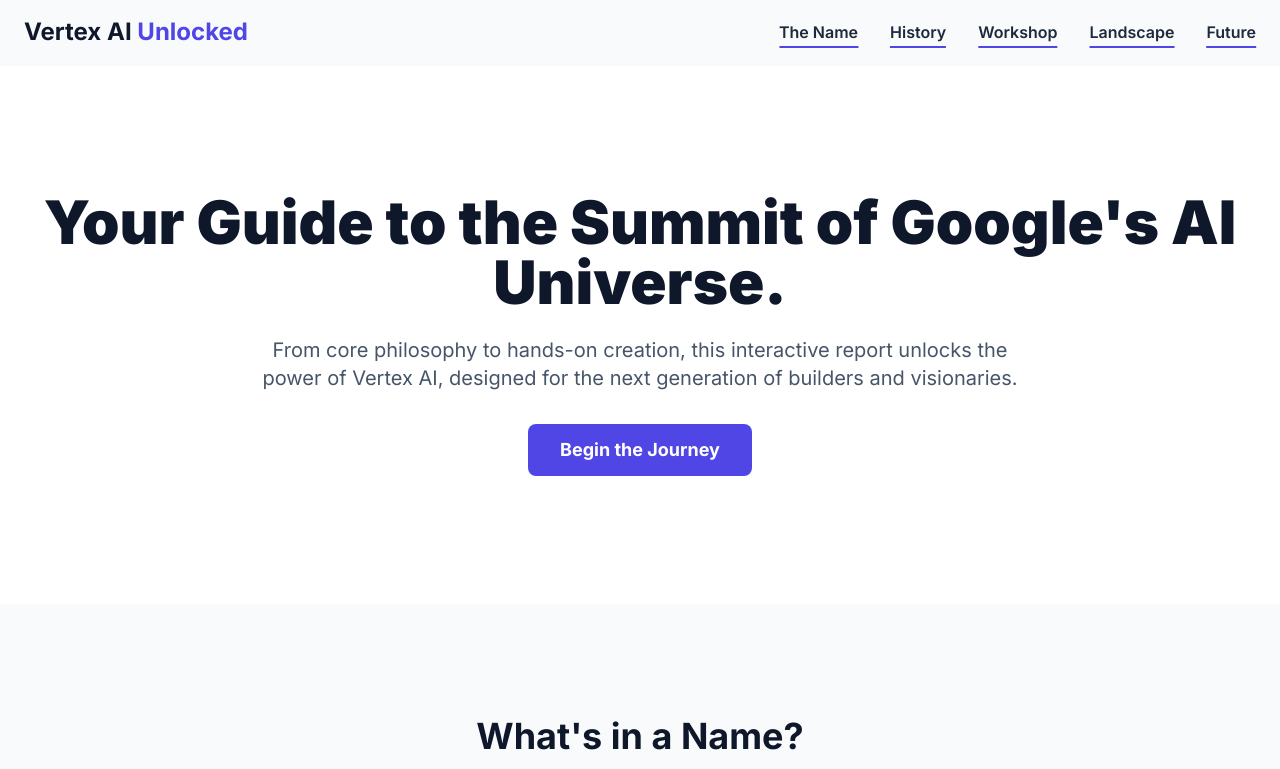
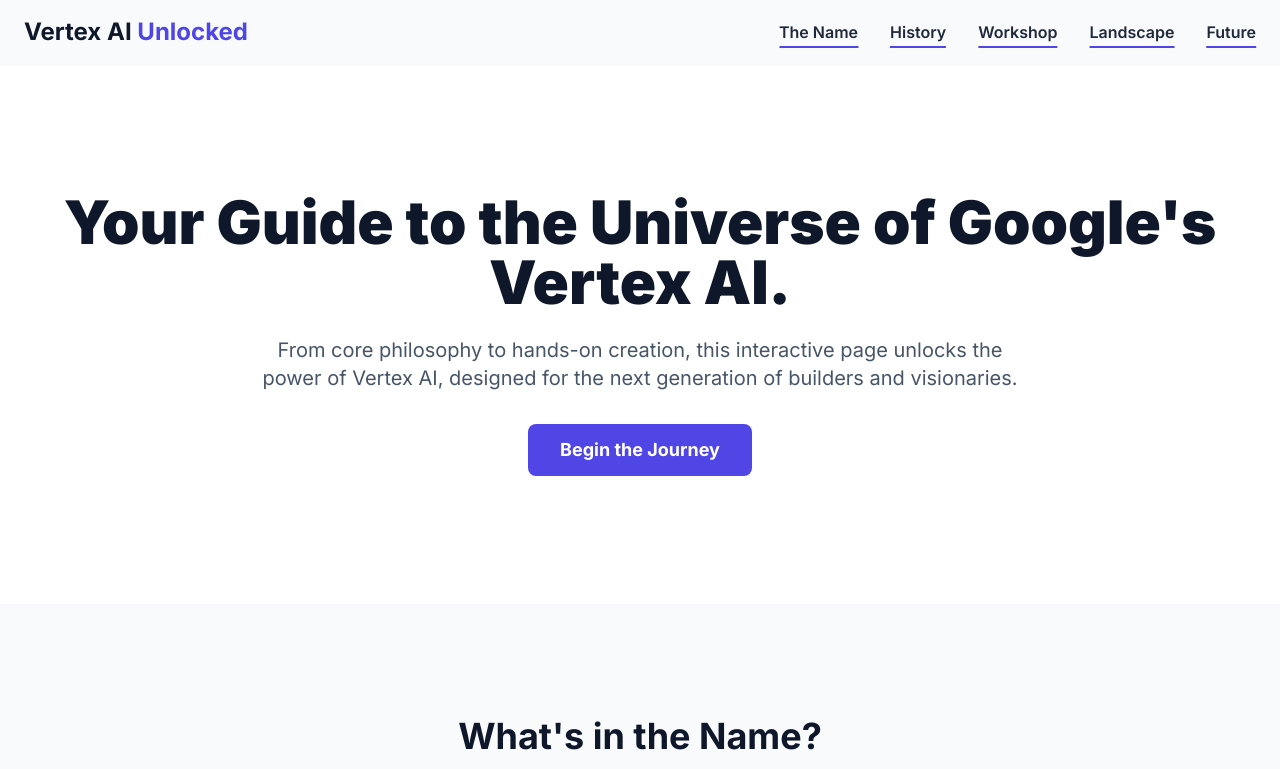
Before and after one commit to Unisvet/vertex-ai-unlocked, a plain HTML site: page index.html in a window 1280 px wide. Shown: the top 769 px of the page. Drawn offline with nearby package versions, Linux system fonts and the light colour scheme.

Commit message:
Update index.html
some text changes

```diff
--- a/index.html
+++ b/index.html
@@ -107,8 +107,8 @@
         <!-- Hero Section -->
         <section id="hero" class="py-20 md:py-32 text-center bg-white">
             <div class="container mx-auto px-6">
-                <h1 class="text-4xl md:text-6xl font-black text-slate-900 leading-tight">Your Guide to the Summit of Google's AI Universe.</h1>
-                <p class="mt-6 text-lg md:text-xl text-slate-600 max-w-3xl mx-auto">From core philosophy to hands-on creation, this interactive report unlocks the power of Vertex AI, designed for the next generation of builders and visionaries.</p>
+                <h1 class="text-4xl md:text-6xl font-black text-slate-900 leading-tight">Your Guide to the Universe of Google's Vertex AI.</h1>
+                <p class="mt-6 text-lg md:text-xl text-slate-600 max-w-3xl mx-auto">From core philosophy to hands-on creation, this interactive page unlocks the power of Vertex AI, designed for the next generation of builders and visionaries.</p>
                 <a href="#name" class="mt-8 inline-block bg-indigo-600 text-white font-bold py-3 px-8 rounded-lg text-lg hover:bg-indigo-700 transition-colors">Begin the Journey</a>
             </div>
         </section>
@@ -117,7 +117,7 @@
         <section id="name" class="py-20 md:py-28">
             <div class="container mx-auto px-6">
                 <div class="text-center mb-12">
-                    <h2 class="text-3xl md:text-4xl font-bold text-slate-900">What's in a Name?</h2>
+                    <h2 class="text-3xl md:text-4xl font-bold text-slate-900">What's in the Name?</h2>
                     <p class="mt-4 text-lg text-slate-600 max-w-2xl mx-auto">The name "Vertex" is a compact mission statement. This section allows you to explore its three core meanings, each revealing a layer of the platform's foundational philosophy and strategic goals.</p>
                 </div>
                 <div class="max-w-4xl mx-auto">
```
